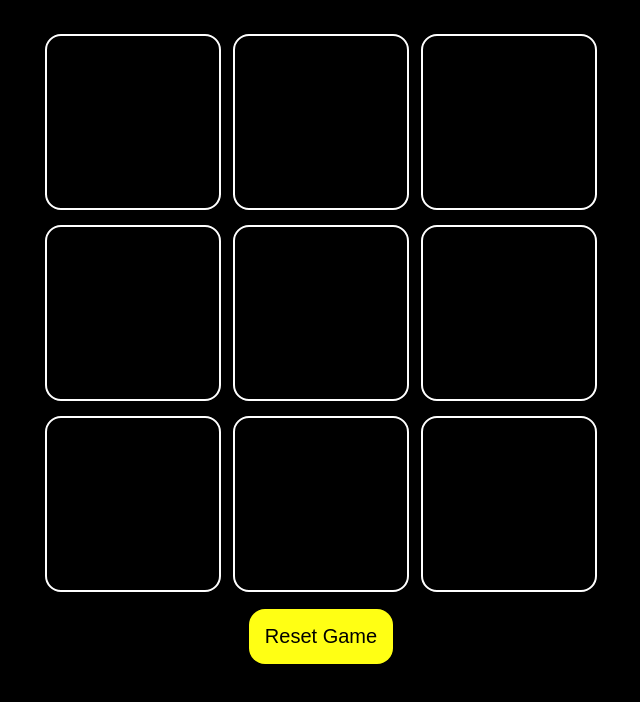
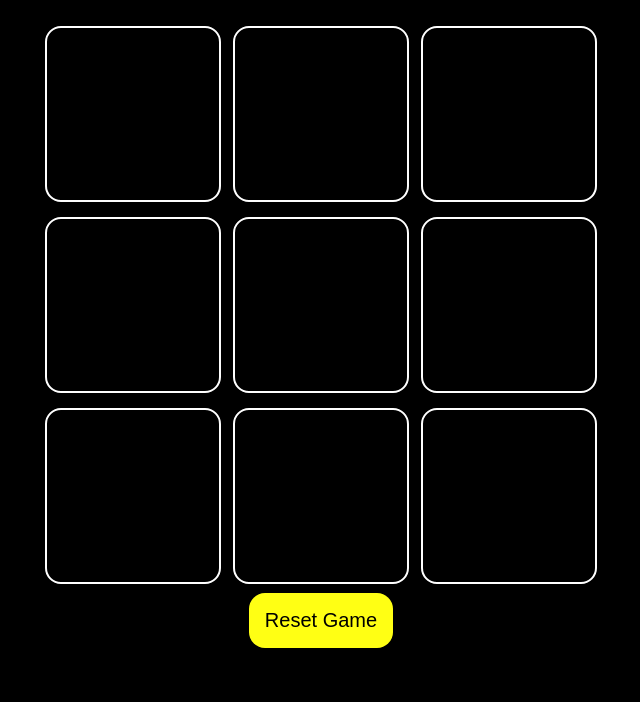
Before and after one commit to zulfiqar2710/Modern-Tic-Tac-Toe, a plain HTML site: page index.html in a window 1280 px wide. Shown: the part 60-762 px from the top of the page, without its empty margins (319-959 px from the left). Drawn offline with Linux system fonts and the light colour scheme.

Commit message:
Update cs.css

```diff
--- a/cs.css
+++ b/cs.css
@@ -9,7 +9,7 @@
   }
 
   .container {
-    height: 74vh;
+    height: 72vh;
     display: flex;
 
     justify-content: center;
```
